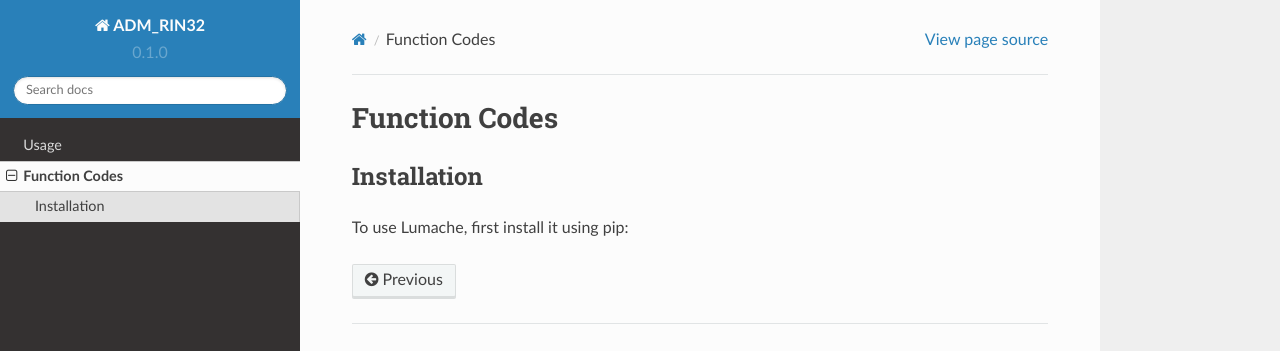
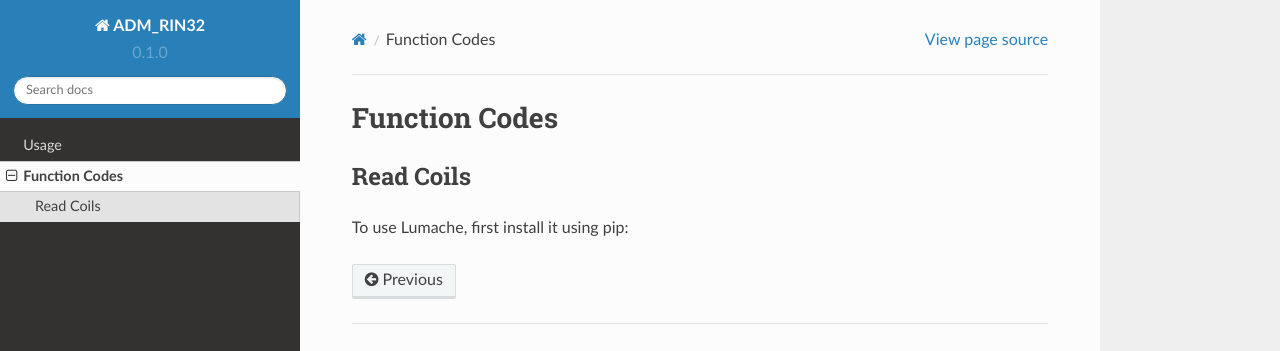
Before and after one commit to KeuntekLee/ADM_RIN32_Docs, a Sphinx documentation site: the page built from docs/source/functioncodes.rst, in a window 1280 px wide. Shown: the top 351 px of the page. Built offline with Sphinx 7.4.7 and the Read the Docs theme 2.0.0, drawn with Linux system fonts in a browser that asks for light colours.

Commit message:
Update functioncodes.rst

```diff
--- a/docs/source/functioncodes.rst
+++ b/docs/source/functioncodes.rst
@@ -1,9 +1,9 @@
 Function Codes
 =====
 
-.. _Read Coils (FC 01):
+.. Read Coils (FC 01):
 
-Installation
+Read Coils
 ------------
 
 To use Lumache, first install it using pip:
```
